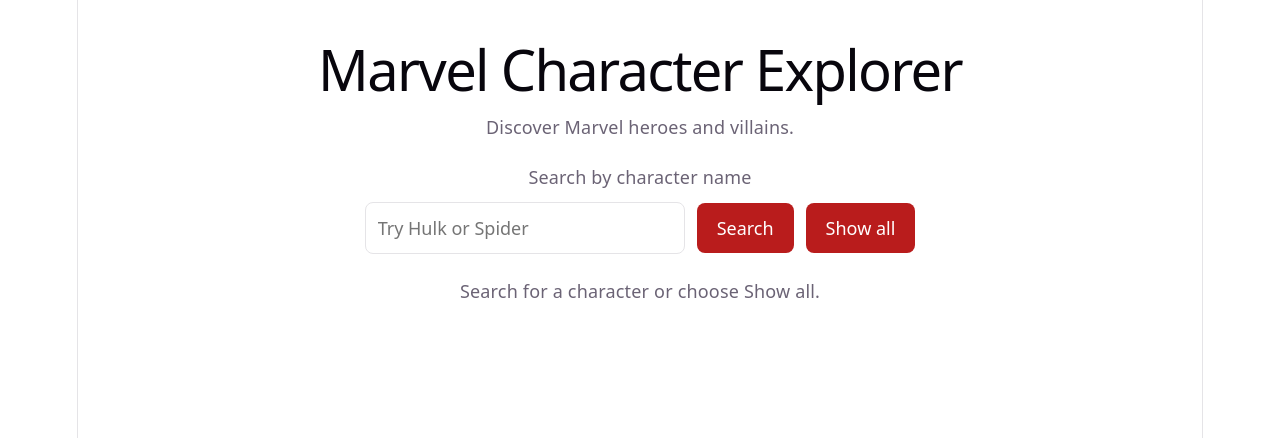
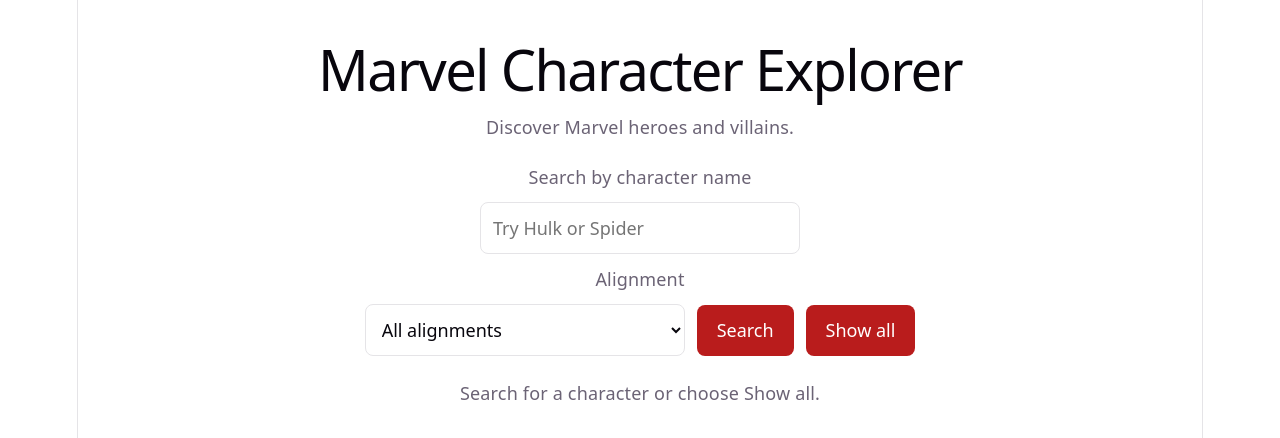
Before and after one commit to MooshKhan/marvel-strange-doom, a React (Vite) app in the folder client/: page / in a window 1280 px wide. Shown: the top 438 px of the page. Built offline with nearby package versions, Linux system fonts and the light colour scheme.

Commit message:
Add name search and alignment filtering

```diff
--- a/client/src/App.css
+++ b/client/src/App.css
@@ -79,7 +79,8 @@
   width: 100%;
 }
 
-.search-form input {
+.search-form input,
+.search-form select {
   box-sizing: border-box;
   width: 320px;
   max-width: 100%;
@@ -91,7 +92,8 @@
   font: inherit;
 }
 
-.search-form input:focus-visible {
+.search-form input:focus-visible,
+.search-form select:focus-visible {
   outline: 3px solid #f59e0b;
   outline-offset: 2px;
 }
--- a/client/src/App.jsx
+++ b/client/src/App.jsx
@@ -10,8 +10,14 @@
   const [pagination, setPagination] = useState(null);
   const [searchInput, setSearchInput] = useState("");
 const [activeSearch, setActiveSearch] = useState("");
+const [alignmentInput, setAlignmentInput] = useState("all");
+const [activeAlignment, setActiveAlignment] = useState("all");
 
-async function loadCharacters(page = 1, search = activeSearch) {
+async function loadCharacters(
+  page = 1,
+  search = activeSearch,
+  alignment = activeAlignment
+) {
   setStatus("loading");
   setError("");
 
@@ -19,6 +25,7 @@
     const params = new URLSearchParams({
       page: String(page),
       search,
+      alignment,
     });
 
     const response = await fetch(`${API_URL}?${params}`);
@@ -39,7 +46,7 @@
 
     setCharacters(data.characters);
     setPagination(data.pagination);
-    setActiveSearch(search);
+    setActiveAlignment(alignment);
     setStatus("success");
   } catch (error) {
     setError(error.message);
@@ -53,7 +60,7 @@
     return;
   }
 
-  loadCharacters(1, searchInput.trim());
+  loadCharacters(1, searchInput.trim(), alignmentInput);
 }
 
   return (
@@ -72,7 +79,23 @@
     placeholder="Try Hulk or Spider"
     maxLength={100}
     disabled={status === "loading"}
+
   />
+
+<label htmlFor="alignment-filter">Alignment</label>
+
+<select
+  id="alignment-filter"
+  value={alignmentInput}
+  onChange={(event) => setAlignmentInput(event.target.value)}
+  disabled={status === "loading"}
+>
+  <option value="all">All alignments</option>
+  <option value="good">Good</option>
+  <option value="bad">Bad</option>
+  <option value="neutral">Neutral</option>
+  <option value="unknown">Unknown</option>
+</select>
 
   <button
     className="load-button"
@@ -111,10 +134,11 @@
   <nav className="pagination" aria-label="Character pages">
     <button
       className="load-button"
-      onClick={() => loadCharacters(pagination.page - 1)}
-      disabled={
-        status === "loading" || !pagination.hasPreviousPage
-      }
+      onClick={() => {
+        setSearchInput("");
+        setAlignmentInput("all");
+        loadCharacters(1, "", "all");
+      }}
     >
       Previous
     </button>
```
Also changed, not shown: 1 other file (tests, documents, lock files or other folders).
